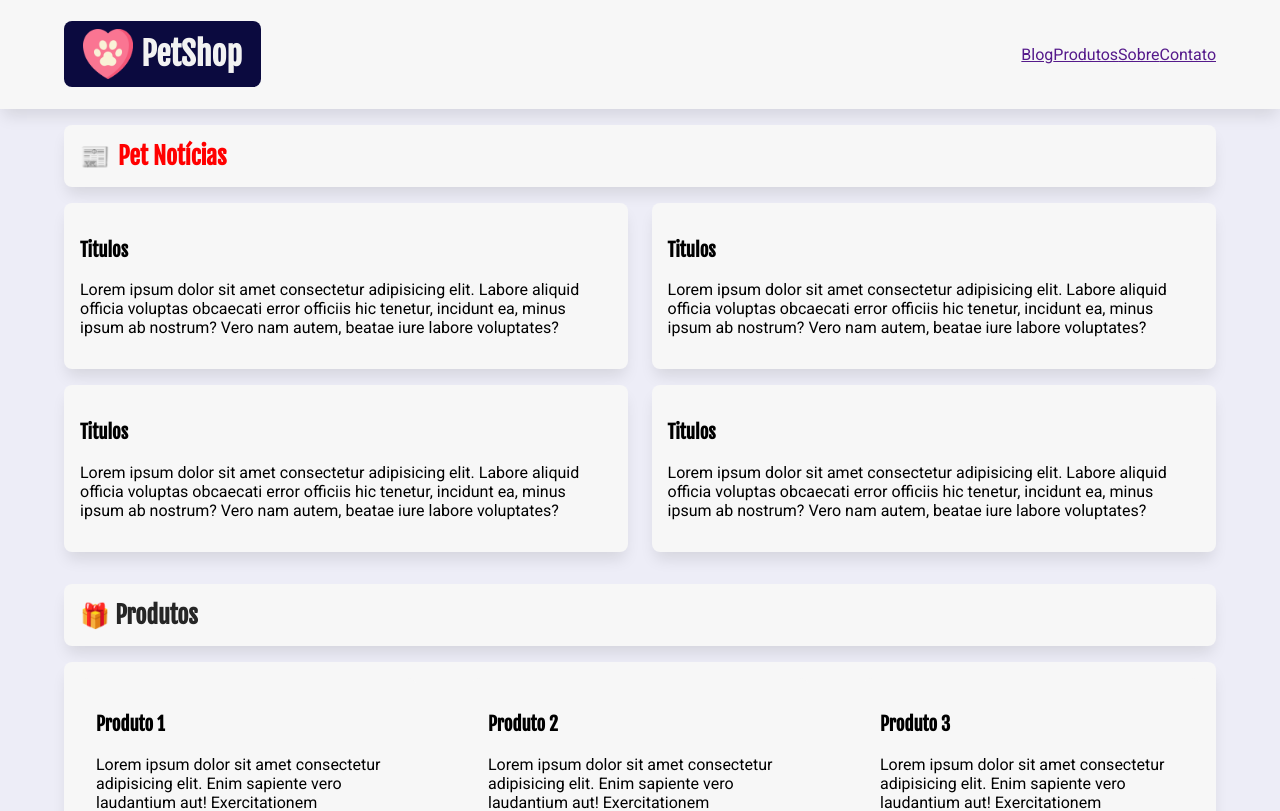
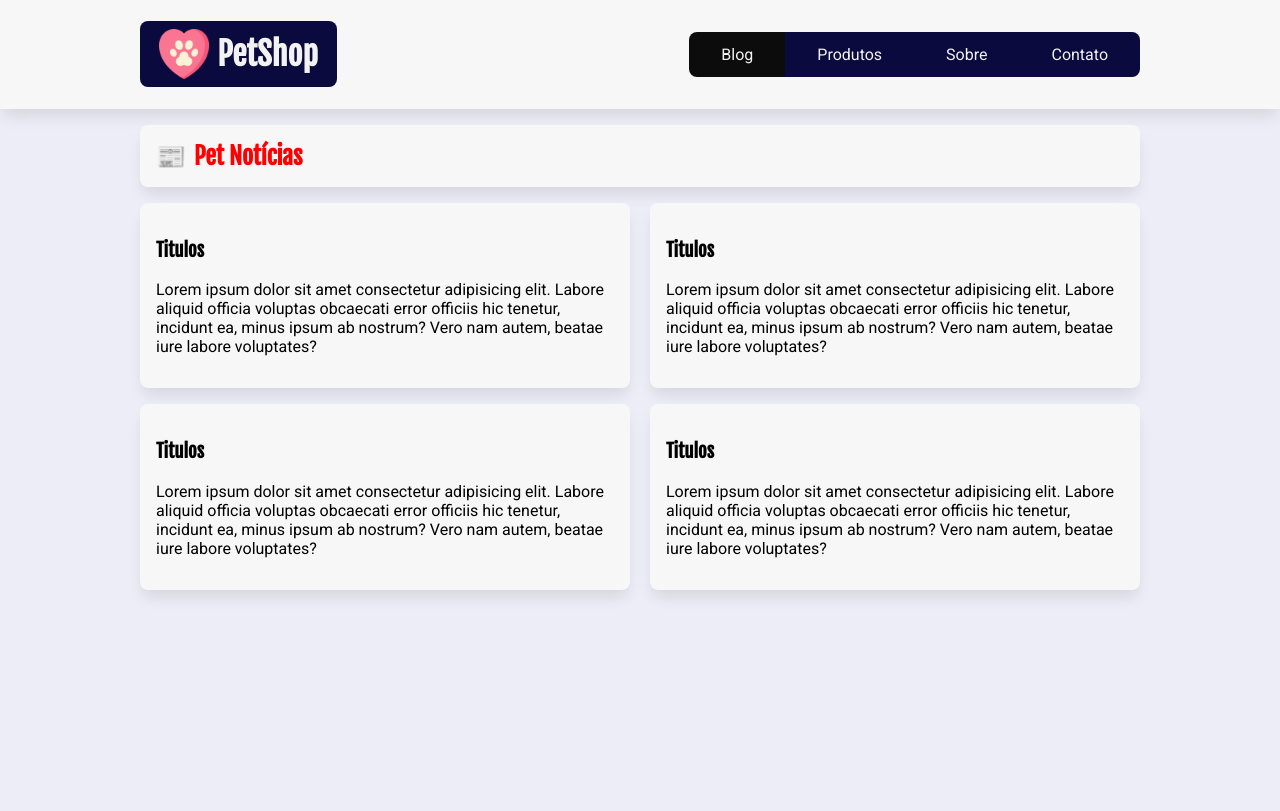
Before and after one commit to gabrielrluna/pertshop-react, a React (Create React App) app: page / in a window 1280 px wide. Shown: the top 811 px of the page. Built offline with nearby package versions, Linux system fonts and the light colour scheme.

Commit message:
Atualização - Active Class

```diff
--- a/package.json
+++ b/package.json
@@ -9,6 +9,7 @@
         "create-react-app": "^5.0.1",
         "react": "^18.2.0",
         "react-dom": "^18.2.0",
+        "react-router-dom": "^5.3.4",
         "react-scripts": "5.0.1"
     },
     "scripts": {
--- a/src/App.jsx
+++ b/src/App.jsx
@@ -3,17 +3,30 @@ import Home from "./pages/Home/Home";
 import Produtos from "./pages/Produtos/Produtos";
 import Sobre from "./pages/Sobre/Sobre";
 import Contato from "./pages/Contato/Contato";
+import { BrowserRouter, Route, Switch } from "react-router-dom";
 
 const App = () => {
   return (
     <>
+      <BrowserRouter>
         <Cabecalho />
         <main className="limitador">
+          <Switch>
+            <Route exact path="/">
               <Home />
+            </Route>
+            <Route exact path="/produtos">
               <Produtos />
+            </Route>
+            <Route exact path="/sobre">
               <Sobre />
+            </Route>
+            <Route exact path="/contato">
               <Contato />
+            </Route>
+          </Switch>
         </main>
+      </BrowserRouter>
     </>
   );
 };
--- a/src/components/Menu/Menu.jsx
+++ b/src/components/Menu/Menu.jsx
@@ -1,10 +1,21 @@
+import { NavLink } from "react-router-dom";
+import estilos from "./Menu.module.css";
+
 const Menu = () => {
   return (
     <nav>
-      <a href="">Blog</a>
-      <a href="">Produtos</a>
-      <a href="">Sobre</a>
-      <a href="">Contato</a>
+      <NavLink activeClassName={estilos.ativo} exact to="/">
+        Blog
+      </NavLink>
+      <NavLink activeClassName={estilos.ativo} to="/produtos">
+        Produtos
+      </NavLink>
+      <NavLink activeClassName={estilos.ativo} to="/sobre">
+        Sobre
+      </NavLink>
+      <NavLink activeClassName={estilos.ativo} to="/contato">
+        Contato
+      </NavLink>
     </nav>
   );
 };
--- a/src/index.css
+++ b/src/index.css
@@ -1,6 +1,8 @@
 @import url("https://fonts.googleapis.com/css2?family=Fjalla+One&family=Roboto&display=swap");
 
-/* Alteração do Box Model CSS, com o objetivo de evitar problemas com dimensionamento baseado em bordas, paddings, além de width e height */
+/* Alteração do Box Model CSS: objetivo de
+evitar problemas com dimensionamento baseado em bordas, paddings
+além de width e height */
 *,
 *::after,
 *::before {
@@ -25,7 +27,7 @@
   --borda-arredondada: 0.5rem;
 }
 
-/* Definindo tamanho padrão para 1rem(equivale a 16px) */
+/* Definindo o tamanho padrão para 1rem (equivale a 16px) */
 html {
   font-size: 16px;
 }
@@ -35,7 +37,9 @@ body {
   padding: 0;
   font-family: "Roboto", sans-serif;
 
-  /* Propriedades recomendadas para minimizar a chance de serrilhamento de fontes em certos navegadores/dispositivos */
+  /* Propriedades recomendadas para
+  minimizar a chance de serrilhamento de fontes
+  em certos navegadores/dispositivos */
   -webkit-font-smoothing: antialiased;
   -moz-osx-font-smoothing: grayscale;
 
@@ -59,7 +63,7 @@ h2 {
 
 .limitador {
   width: 90%;
-  max-width: 100%;
+  max-width: 1000px;
   margin: auto;
 }
 
```
Also changed, not shown: 1 other file (tests, documents, lock files or other folders). Lines whose indentation alone changed are shown as unchanged.
